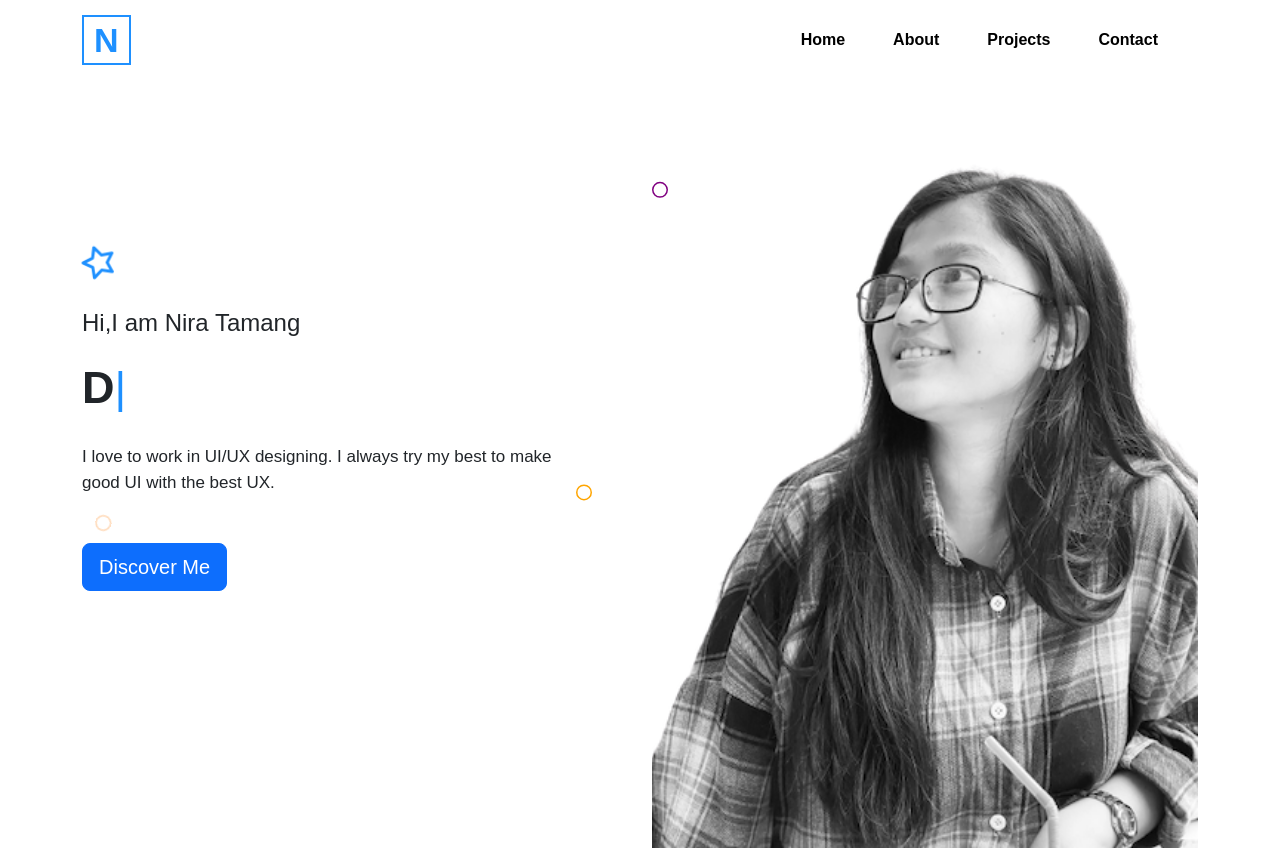
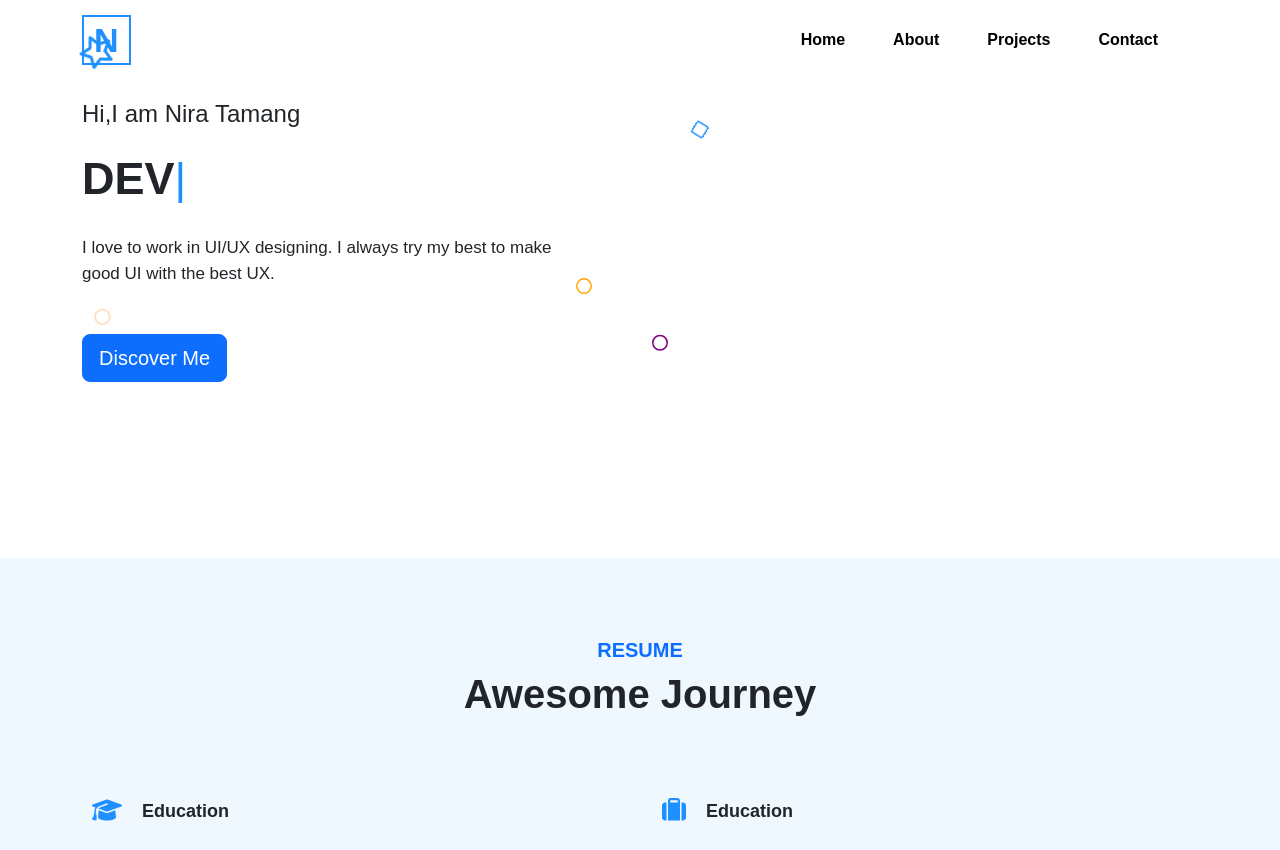
Before and after one commit to niratamang70/portfolio, a React (Create React App) app: page / in a window 1280 px wide. Shown: the top 850 px of the page. Built offline with nearby package versions, Linux system fonts and the light colour scheme.

Commit message:
fix: remove image

```diff
--- a/src/components/Hero.jsx
+++ b/src/components/Hero.jsx
@@ -106,7 +106,7 @@ const Hero = () => {
                 >
                   <FontAwesomeIcon icon={faSquare} style={{ color: 'dodgerblue' }} />
                 </motion.div>
-                <Image src={nira} fluid style={{ width: '100%', height: 'auto' }} />
+                {/* <Image src={nira} fluid style={{ width: '100%', height: 'auto' }} /> */}
               </div>
             </Col>
           </Row>
```
Also changed, not shown: src/images/nira.png.
